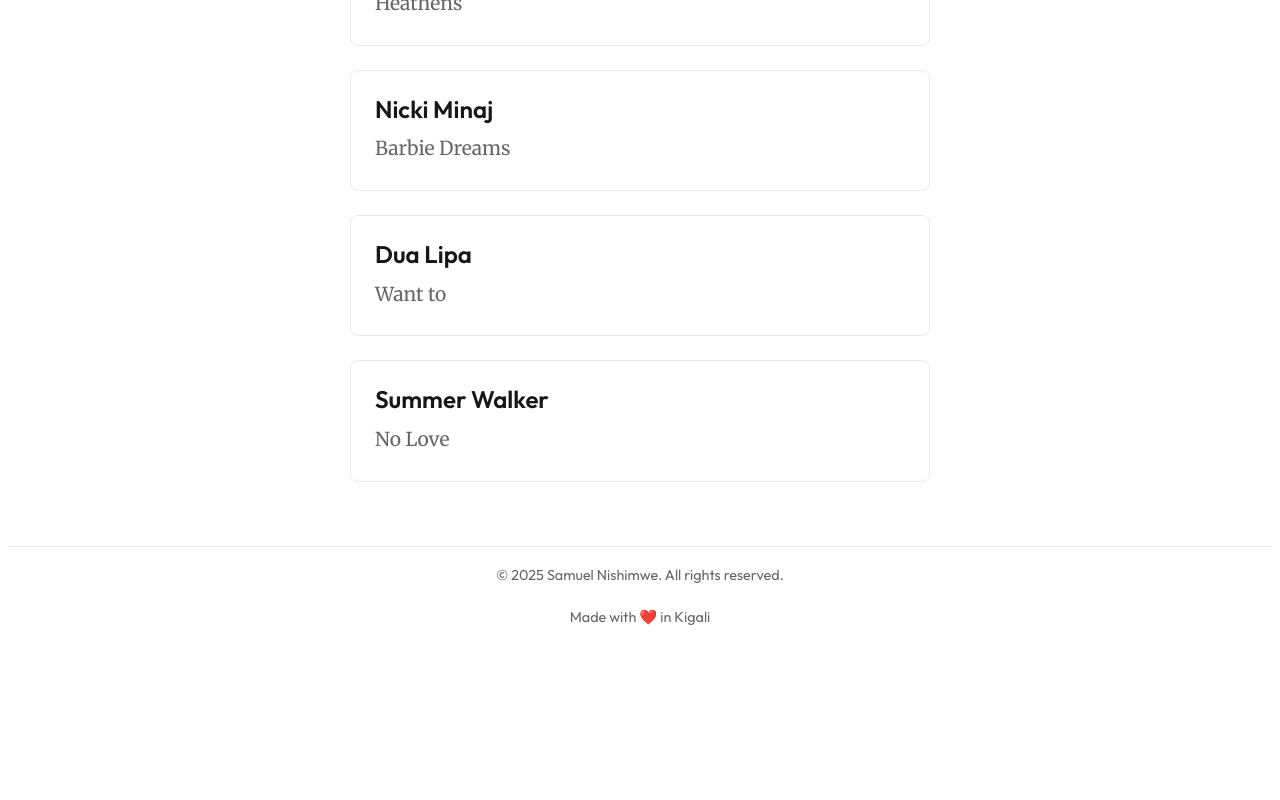
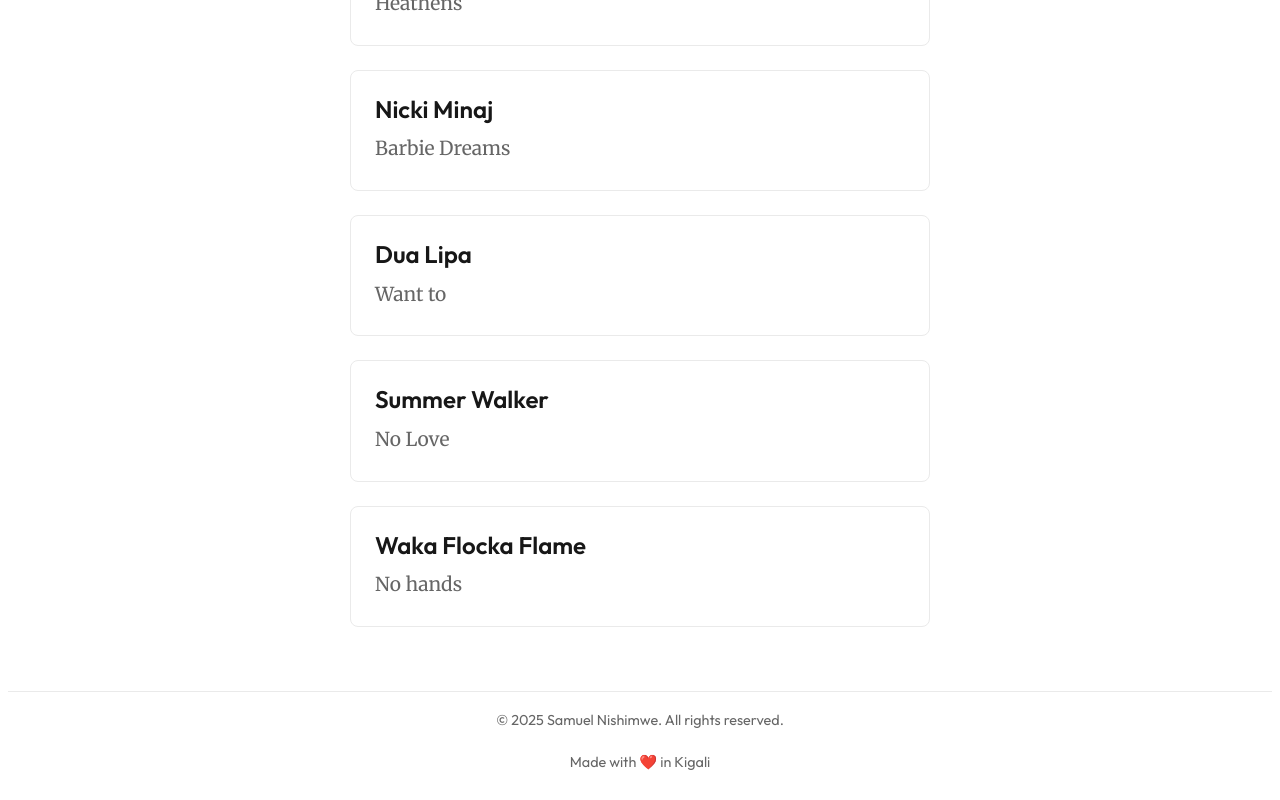
Before and after one commit to ceelogre/presence, a Next.js app: page /blog/favorites/music in a window 1280 px wide. Shown: the part 3860-4660 px from the top of the page. Before the commit the page ends 4515 px from the top, so only its background shows below. Built offline with nearby package versions, Linux system fonts and the light colour scheme.

Commit message:
feat: add waka (#137)

```diff
--- a/src/app/blog/favorites/music/music.tsx
+++ b/src/app/blog/favorites/music/music.tsx
@@ -129,6 +129,10 @@ export default function FavoriteMusic() {
         {
             artist: "Summer Walker",
             song: "No Love"
+        },
+        {
+            artist: "Waka Flocka Flame",
+            song: "No hands"
         }
     ]
 
```
